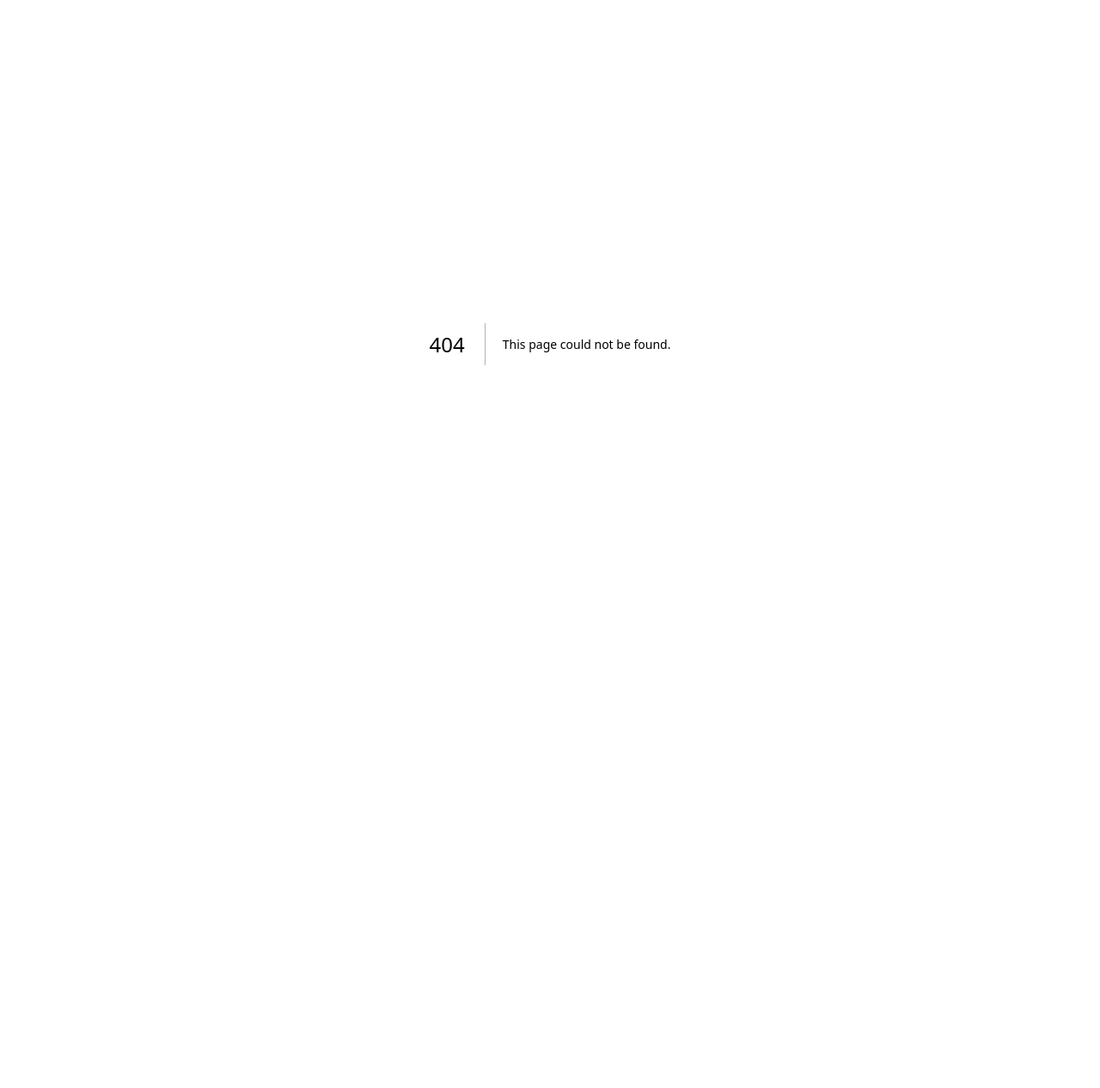
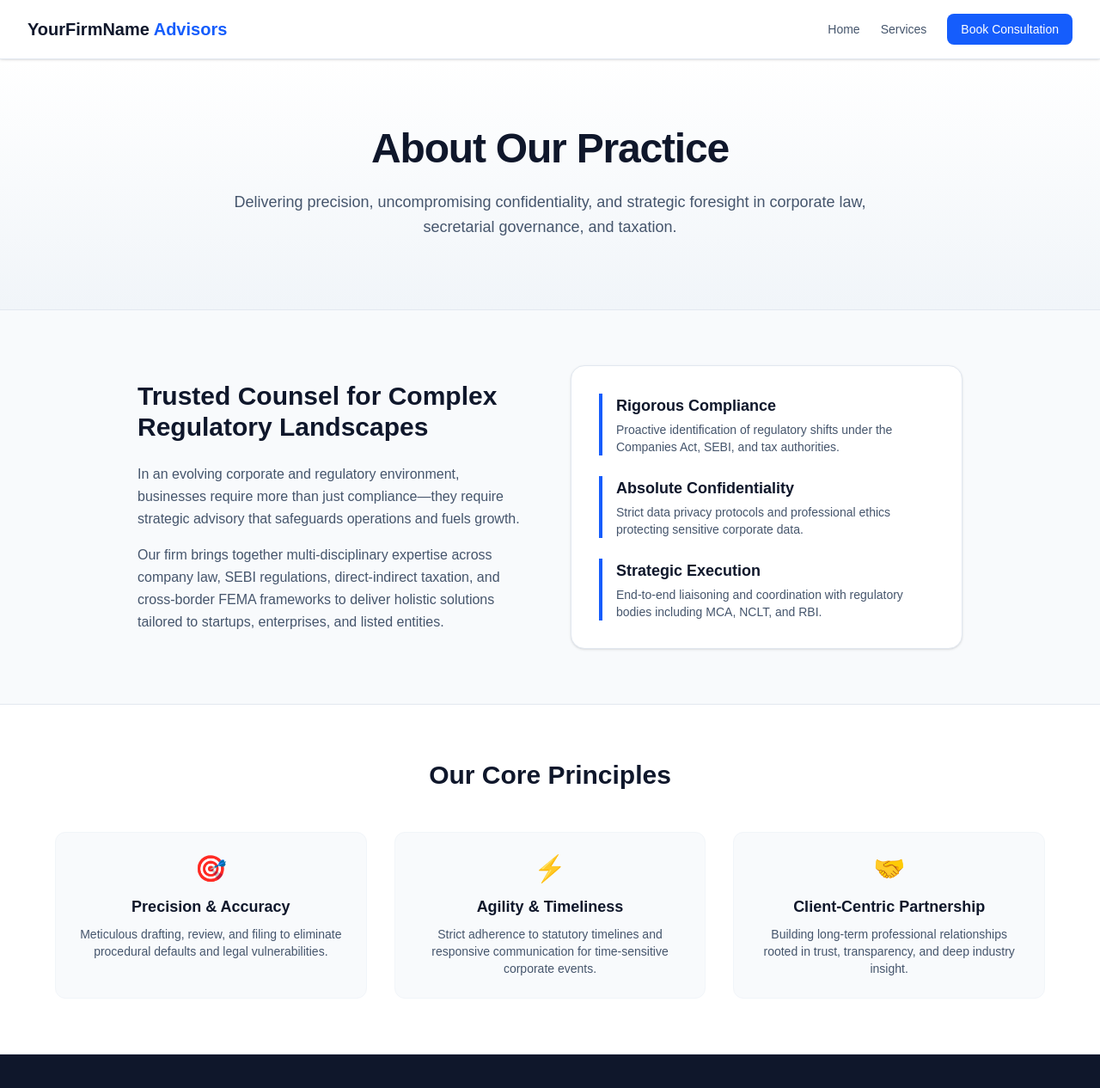
Before and after one commit to indreshkumar1/legal-tax-portal, a Next.js app: page /about in a window 1280 px wide. Before the commit this address had no page. Shown: the top 1266 px of the page at 86% size. Before the commit the page ends 800 px from the top, so only its background shows below. Built offline with nearby package versions, Linux system fonts and the light colour scheme.

Commit message:
Add About Us link to homepage navigation

```diff
--- /dev/null
+++ b/app/about/page.tsx
@@ -0,0 +1,101 @@
+export default function AboutPage() {
+  return (
+    <main className="min-h-screen bg-slate-50 text-slate-800">
+      {/* Navigation Header */}
+      <nav className="bg-white border-b border-slate-200 py-4 px-8 flex justify-between items-center shadow-sm sticky top-0 z-50">
+        <a href="/" className="font-bold text-xl text-slate-900">
+          YourFirmName <span className="text-blue-600">Advisors</span>
+        </a>
+        <div className="space-x-6 text-sm font-medium text-slate-600 flex items-center">
+          <a href="/" className="hover:text-blue-600">Home</a>
+          <a href="/#services" className="hover:text-blue-600">Services</a>
+          <a href="/#contact" className="bg-blue-600 text-white px-4 py-2 rounded-lg hover:bg-blue-700 transition">Book Consultation</a>
+        </div>
+      </nav>
+
+      {/* Hero Section */}
+      <section className="py-20 px-8 text-center bg-gradient-to-b from-white to-slate-100 border-b border-slate-200">
+        <div className="max-w-3xl mx-auto">
+          <h1 className="text-4xl md:text-5xl font-bold tracking-tight text-slate-900 mb-6">
+            About Our Practice
+          </h1>
+          <p className="text-lg text-slate-600 leading-relaxed">
+            Delivering precision, uncompromising confidentiality, and strategic foresight in corporate law, secretarial governance, and taxation.
+          </p>
+        </div>
+      </section>
+
+      {/* Firm Overview / Philosophy */}
+      <section className="py-16 px-8 max-w-5xl mx-auto">
+        <div className="grid md:grid-cols-2 gap-12 items-center">
+          <div>
+            <h2 className="text-3xl font-bold text-slate-900 mb-6">Trusted Counsel for Complex Regulatory Landscapes</h2>
+            <p className="text-slate-600 leading-relaxed mb-4">
+              In an evolving corporate and regulatory environment, businesses require more than just compliance—they require strategic advisory that safeguards operations and fuels growth.
+            </p>
+            <p className="text-slate-600 leading-relaxed">
+              Our firm brings together multi-disciplinary expertise across company law, SEBI regulations, direct-indirect taxation, and cross-border FEMA frameworks to deliver holistic solutions tailored to startups, enterprises, and listed entities.
+            </p>
+          </div>
+          <div className="bg-white p-8 rounded-2xl border border-slate-200 shadow-sm space-y-6">
+            <div className="border-l-4 border-blue-600 pl-4">
+              <h3 className="font-semibold text-slate-900 text-lg">Rigorous Compliance</h3>
+              <p className="text-slate-600 text-sm mt-1">Proactive identification of regulatory shifts under the Companies Act, SEBI, and tax authorities.</p>
+            </div>
+            <div className="border-l-4 border-blue-600 pl-4">
+              <h3 className="font-semibold text-slate-900 text-lg">Absolute Confidentiality</h3>
+              <p className="text-slate-600 text-sm mt-1">Strict data privacy protocols and professional ethics protecting sensitive corporate data.</p>
+            </div>
+            <div className="border-l-4 border-blue-600 pl-4">
+              <h3 className="font-semibold text-slate-900 text-lg">Strategic Execution</h3>
+              <p className="text-slate-600 text-sm mt-1">End-to-end liaisoning and coordination with regulatory bodies including MCA, NCLT, and RBI.</p>
+            </div>
+          </div>
+        </div>
+      </section>
+
+      {/* Core Values Section */}
+      <section className="py-16 px-8 bg-white border-t border-b border-slate-200">
+        <div className="max-w-6xl mx-auto text-center">
+          <h2 className="text-3xl font-bold text-slate-900 mb-12">Our Core Principles</h2>
+          <div className="grid md:grid-cols-3 gap-8">
+            <div className="p-6 bg-slate-50 rounded-xl border border-slate-100">
+              <div className="text-3xl mb-3">🎯</div>
+              <h3 className="font-semibold text-lg text-slate-900 mb-2">Precision & Accuracy</h3>
+              <p className="text-slate-600 text-sm">Meticulous drafting, review, and filing to eliminate procedural defaults and legal vulnerabilities.</p>
+            </div>
+            <div className="p-6 bg-slate-50 rounded-xl border border-slate-100">
+              <div className="text-3xl mb-3">⚡</div>
+              <h3 className="font-semibold text-lg text-slate-900 mb-2">Agility & Timeliness</h3>
+              <p className="text-slate-600 text-sm">Strict adherence to statutory timelines and responsive communication for time-sensitive corporate events.</p>
+            </div>
+            <div className="p-6 bg-slate-50 rounded-xl border border-slate-100">
+              <div className="text-3xl mb-3">🤝</div>
+              <h3 className="font-semibold text-lg text-slate-900 mb-2">Client-Centric Partnership</h3>
+              <p className="text-slate-600 text-sm">Building long-term professional relationships rooted in trust, transparency, and deep industry insight.</p>
+            </div>
+          </div>
+        </div>
+      </section>
+
+      {/* Call to Action */}
+      <section className="py-20 px-8 text-center bg-slate-900 text-white">
+        <div className="max-w-3xl mx-auto">
+          <h2 className="text-3xl font-bold mb-4">Ready to Secure Your Corporate Compliance?</h2>
+          <p className="text-slate-400 mb-8">Consult with our professionals for expert guidance on your legal, tax, and secretarial requirements.</p>
+          <a
+            href="/#contact"
+            className="bg-blue-600 text-white font-medium px-8 py-3 rounded-xl shadow-lg hover:bg-blue-700 transition inline-block"
+          >
+            Schedule a Consultation
+          </a>
+        </div>
+      </section>
+
+      {/* Footer */}
+      <footer className="bg-slate-950 text-slate-400 py-8 text-center text-sm border-t border-slate-800">
+        <p>© {new Date().getFullYear()} YourFirmName Advisors. All rights reserved. Professional Confidentiality Guaranteed.</p>
+      </footer>
+    </main>
+  );
+}
--- a/app/page.tsx
+++ b/app/page.tsx
@@ -171,8 +171,9 @@ export default function Home() {
         <div className="font-bold text-xl text-slate-900">
           YourFirmName <span className="text-blue-600">Advisors</span>
         </div>
-        <div className="space-x-6 text-sm font-medium text-slate-600 hidden md:flex">
+        <div className="space-x-6 text-sm font-medium text-slate-600 hidden md:flex items-center">
           <a href="#services" className="hover:text-blue-600">Services</a>
+          <a href="/about" className="hover:text-blue-600">About Us</a>
           <a href="#contact" className="bg-blue-600 text-white px-4 py-2 rounded-lg hover:bg-blue-700 transition">Book Consultation</a>
         </div>
       </nav>
@@ -255,8 +256,7 @@ export default function Home() {
             method="POST"
             className="space-y-6 bg-slate-50 p-8 rounded-2xl border border-slate-200 shadow-sm"
           >
-            {/* REPLACE THE TEXT BELOW WITH YOUR ACTUAL WEB3FORMS ACCESS KEY */}
-            <input type="hidden" name="apikey" value="b5d8ed86-5013-4854-9fe4-29efbc0e7343" />
+            <input type="hidden" name="apikey" value="51e34f82-a396-4171-893f-67f7d1cc32b4" />
 
             <div>
               <label className="block text-sm font-medium text-slate-700 mb-2">Full Name / Company Name</label>
```
